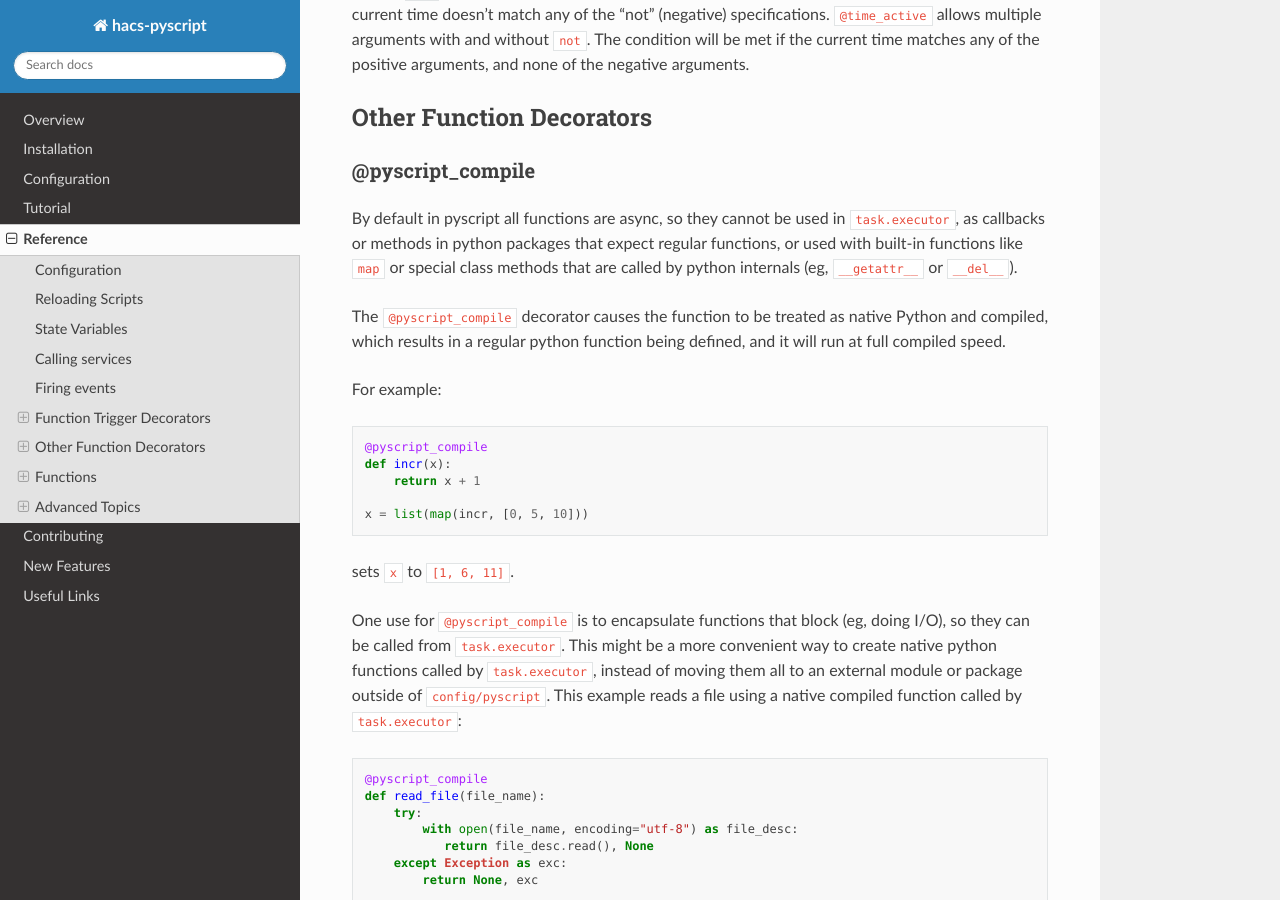
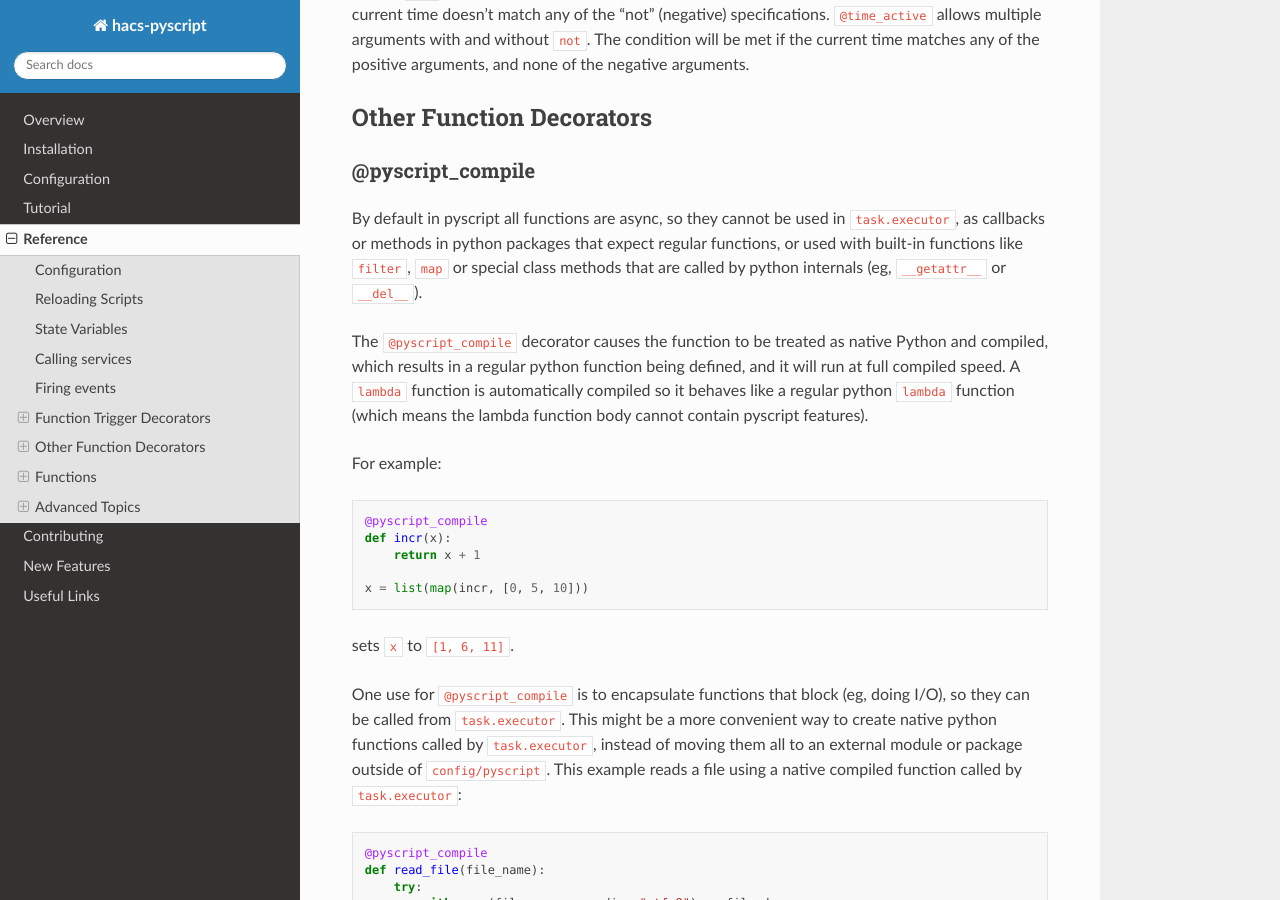
Before and after one commit to custom-components/pyscript, a Sphinx documentation site: the page built from docs/reference.rst, in a window 1280 px wide and 900 px high, scrolled down 17165 px. Built offline with Sphinx 7.4.7 and the Read the Docs theme 2.0.0, drawn with Linux system fonts in a browser that asks for light colours.

Commit message:
lambda function are now compiled so they are regular functions

```diff
--- a/docs/reference.rst
+++ b/docs/reference.rst
@@ -788,12 +788,14 @@ Other Function Decorators
 
 By default in pyscript all functions are async, so they cannot be used in ``task.executor``,
 as callbacks or methods in python packages that expect regular functions, or used with built-in
-functions like ``map`` or special class methods that are called by python internals (eg,
-``__getattr__`` or ``__del__``).
+functions like ``filter``, ``map`` or special class methods that are called by python internals
+(eg, ``__getattr__`` or ``__del__``).
 
 The ``@pyscript_compile`` decorator causes the function to be treated as native Python and
 compiled, which results in a regular python function being defined, and it will run at full
-compiled speed.
+compiled speed. A ``lambda`` function is automatically compiled so it behaves like a regular
+python ``lambda`` function (which means the lambda function body cannot contain pyscript
+features).
 
 For example:
 
```
Also changed, not shown: 2 other files.
